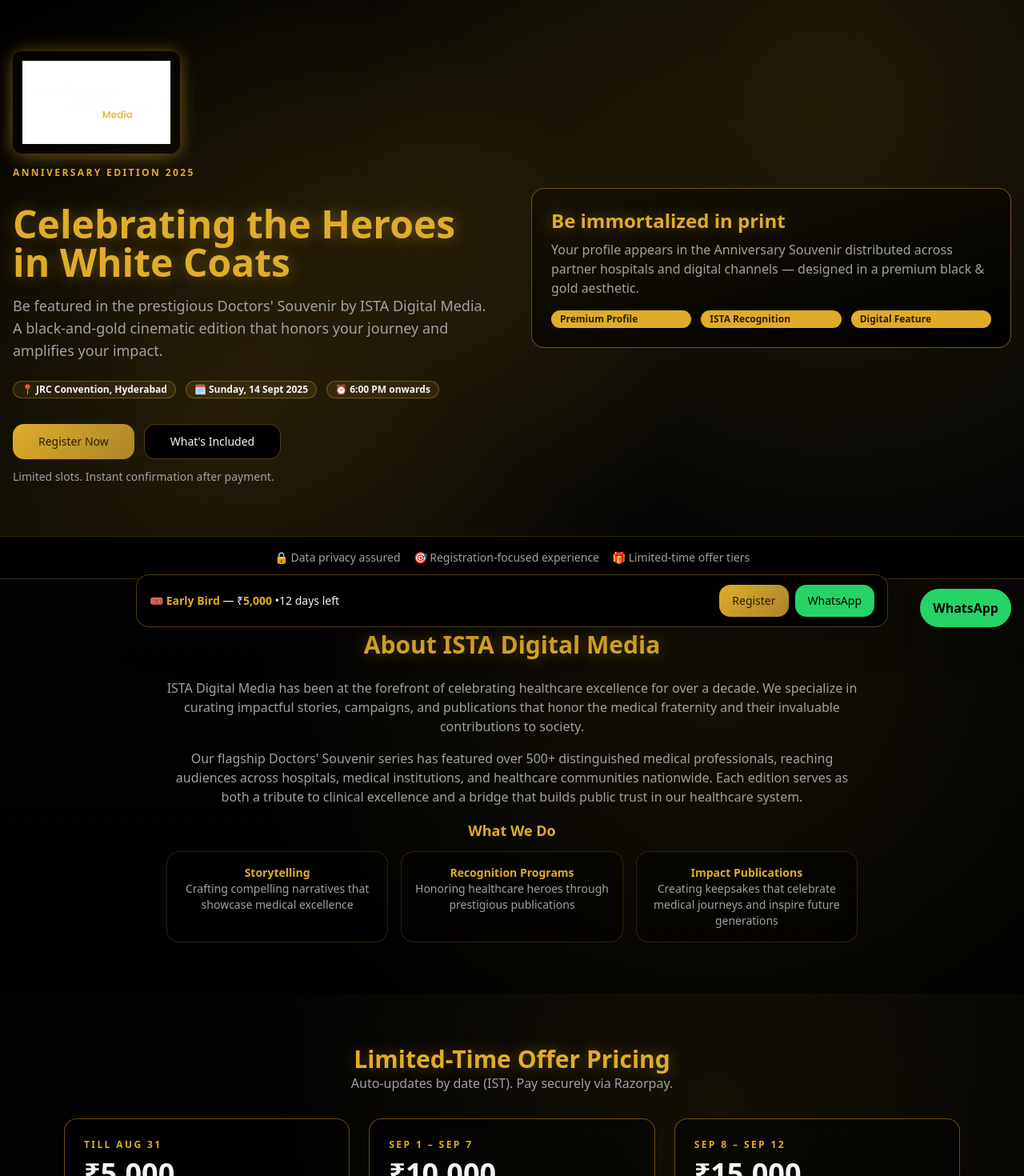
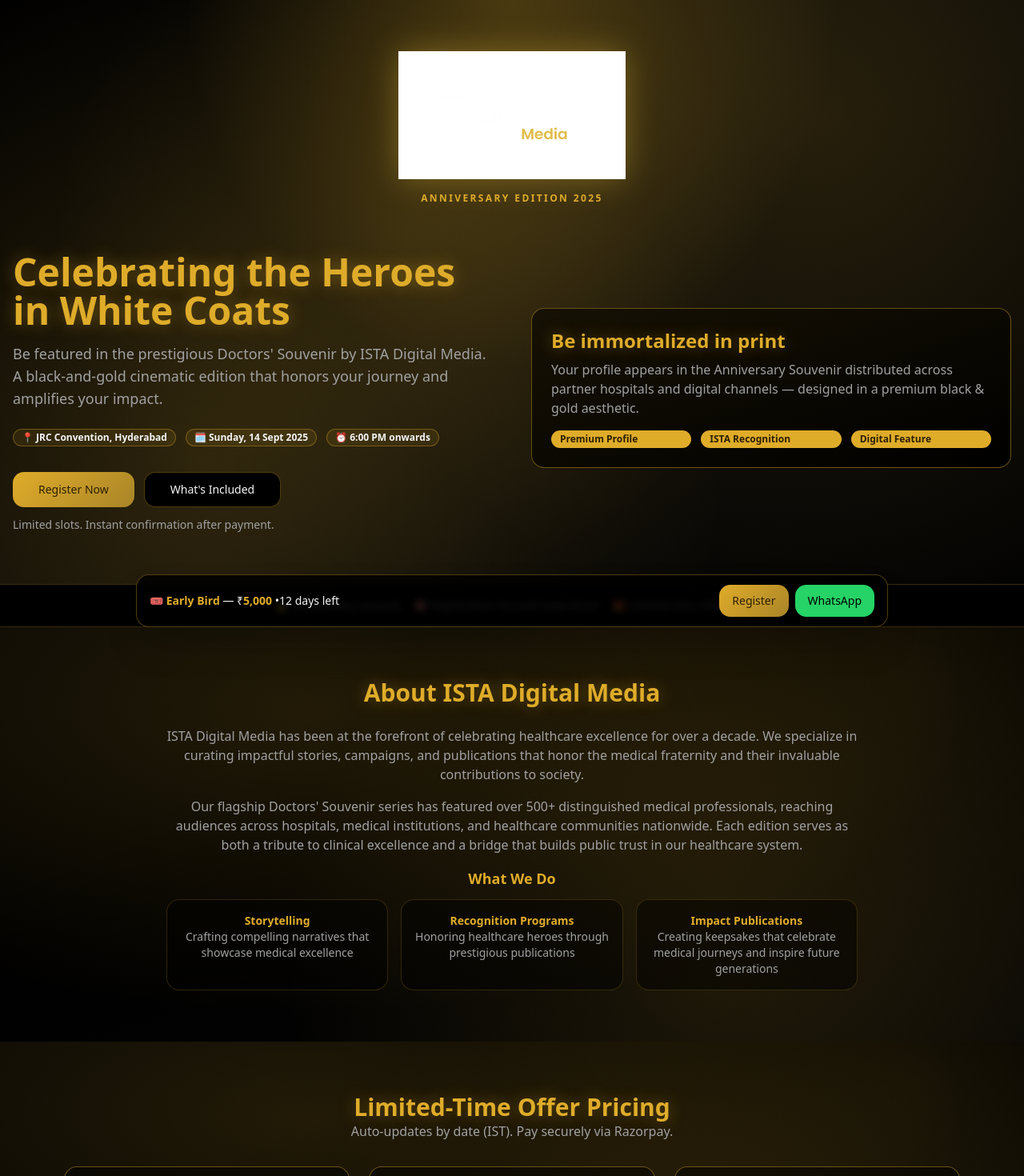
Before and after one commit to growbeyyond/golden-reg-master, a React (Vite) app: page / in a window 1280 px wide. Shown: the top 1470 px of the page at 80% size. Built offline with nearby package versions, Linux system fonts and the light colour scheme.

Commit message:
Refactor: Implement background and logo changes
Implement the plan to:
- Center the logo and remove its background.
- Add a soft gold glow to the logo.
- Remove the floating WhatsApp icon.
- Ensure WhatsApp links are correctly formatted with the `+91` prefix.
- Enhance background gradients with CSS.

```diff
--- a/src/components/LandingPage.tsx
+++ b/src/components/LandingPage.tsx
@@ -14,7 +14,7 @@ interface TierInfo {
   until: number | null;
 }
 
-const WHATSAPP_NUMBER = "994899001";
+const WHATSAPP_NUMBER = "+91994899001";
 const RZP_KEY = "YOUR_RAZORPAY_KEY_ID";
 
 const DEADLINES = {
@@ -182,34 +182,38 @@ export default function LandingPage() {
 
       {/* Hero Section */}
       <section className="section-padding backdrop-gold">
-        <div className="mx-auto max-w-7xl px-4 grid md:grid-cols-2 gap-12 items-center">
-          <div>
-            <div className="flex flex-col items-center md:items-start mb-8">
+        <div className="mx-auto max-w-7xl px-4">
+          {/* Centered Logo */}
+          <div className="flex flex-col items-center mb-12">
             <img
               src="/lovable-uploads/194fa210-fce3-44f0-bd3d-d40dc04ab21c.png"
               alt="ISTA Media Logo"
-                className="h-24 md:h-32 w-auto mb-4 logo-spotlight"
+              className="h-28 md:h-40 w-auto mb-4 filter drop-shadow-lg"
+              style={{ filter: 'drop-shadow(0 0 20px rgba(212, 175, 55, 0.4))' }}
             />
-              <div className="kicker text-center md:text-left">Anniversary Edition 2025</div>
+            <div className="kicker text-center">Anniversary Edition 2025</div>
           </div>
-            <h1 className="mt-3 text-4xl md:text-5xl font-extrabold gold-glow">
+
+          <div className="grid md:grid-cols-2 gap-12 items-center">
+            <div>
+              <h1 className="mt-3 text-4xl md:text-5xl font-extrabold gold-glow text-center md:text-left">
                 Celebrating the Heroes in White Coats
               </h1>
-            <p className="mt-4 text-lg text-muted-foreground">
+              <p className="mt-4 text-lg text-muted-foreground text-center md:text-left">
                 Be featured in the prestigious Doctors' Souvenir by ISTA Digital Media. A black-and-gold cinematic edition that honors your journey and amplifies your impact.
               </p>
-            <div className="mt-6 flex flex-wrap items-center gap-3">
+              <div className="mt-6 flex flex-wrap items-center justify-center md:justify-start gap-3">
                 <Badge variant="outline" className="gold-pill">📍 JRC Convention, Hyderabad</Badge>
                 <Badge variant="outline" className="gold-pill">🗓️ Sunday, 14 Sept 2025</Badge>
                 <Badge variant="outline" className="gold-pill">⏰ 6:00 PM onwards</Badge>
               </div>
-            <div className="mt-8 flex flex-wrap gap-3">
+              <div className="mt-8 flex flex-wrap justify-center md:justify-start gap-3">
                 <Button className="gold-gradient text-primary-foreground" size="lg">Register Now</Button>
                 <Button variant="outline" size="lg" onClick={() => setShowModal(true)}>
                   What's Included
                 </Button>
               </div>
-            <p className="mt-3 text-sm text-muted-foreground">
+              <p className="mt-3 text-sm text-muted-foreground text-center md:text-left">
                 Limited slots. Instant confirmation after payment.
               </p>
             </div>
@@ -227,6 +231,7 @@ export default function LandingPage() {
                 </div>
               </CardContent>
             </Card>
+            </div>
           </div>
         </div>
       </section>
@@ -621,10 +626,6 @@ export default function LandingPage() {
         </div>
       </div>
 
-      {/* WhatsApp FAB */}
-      <button className="whatsapp-fab" onClick={openWhatsApp}>
-        WhatsApp
-      </button>
 
       {/* Modal */}
       {showModal && (
--- a/src/index.css
+++ b/src/index.css
@@ -134,35 +134,30 @@ All colors MUST be HSL.
 
   .backdrop-gold {
     background:
-      radial-gradient(circle at 20% 80%, hsl(43 74% 52% / 0.15) 0%, transparent 50%),
-      radial-gradient(circle at 80% 20%, hsl(43 74% 52% / 0.15) 0%, transparent 50%),
-      radial-gradient(circle at 40% 40%, hsl(43 74% 52% / 0.1) 0%, transparent 50%),
-      linear-gradient(135deg, hsl(0 0% 0% / 0.95) 0%, hsl(0 0% 2% / 0.9) 100%);
+      radial-gradient(ellipse at 50% 0%, hsl(43 74% 52% / 0.25) 0%, transparent 45%),
+      radial-gradient(circle at 20% 80%, hsl(43 74% 52% / 0.18) 0%, transparent 55%),
+      radial-gradient(circle at 80% 20%, hsl(43 74% 52% / 0.15) 0%, transparent 55%),
+      radial-gradient(circle at 40% 40%, hsl(43 74% 52% / 0.12) 0%, transparent 50%),
+      linear-gradient(135deg, hsl(0 0% 0% / 0.98) 0%, hsl(0 0% 3% / 0.95) 50%, hsl(0 0% 1% / 0.98) 100%);
   }
 
   .section-bg {
     background:
-      radial-gradient(circle at 70% 30%, hsl(43 74% 52% / 0.08) 0%, transparent 60%),
-      linear-gradient(180deg, hsl(0 0% 1%) 0%, hsl(0 0% 0%) 100%);
+      radial-gradient(ellipse at 30% 20%, hsl(43 74% 52% / 0.15) 0%, transparent 65%),
+      radial-gradient(circle at 70% 80%, hsl(43 74% 52% / 0.12) 0%, transparent 55%),
+      radial-gradient(circle at 90% 10%, hsl(43 74% 52% / 0.08) 0%, transparent 45%),
+      linear-gradient(160deg, hsl(0 0% 1% / 0.98) 0%, hsl(0 0% 0%) 40%, hsl(0 0% 2%) 100%);
   }
 
   .section-padding {
     @apply py-12 md:py-16;
   }
 
-  .logo-spotlight {
-    @apply ring-1 ring-primary/20 rounded-xl bg-black/30 p-3 drop-shadow-xl;
-    box-shadow: var(--gold-glow), 0 10px 30px -10px hsl(var(--gold) / 0.3);
-  }
 
   .kicker {
     @apply text-xs font-bold tracking-[0.2em] uppercase text-primary;
   }
 
-  /* WhatsApp styles */
-  .whatsapp-fab {
-    @apply fixed right-4 bottom-4 z-50 bg-[#25D366] text-black px-4 py-3 rounded-full font-bold shadow-2xl hover:scale-105 transition-transform;
-  }
 
   .sticky-cta {
     @apply fixed left-1/2 -translate-x-1/2 bottom-4 z-40 w-[min(940px,90%)] rounded-2xl bg-black/85 backdrop-blur-sm border border-primary/35 shadow-2xl;
```
Lines whose indentation alone changed are shown as unchanged.
